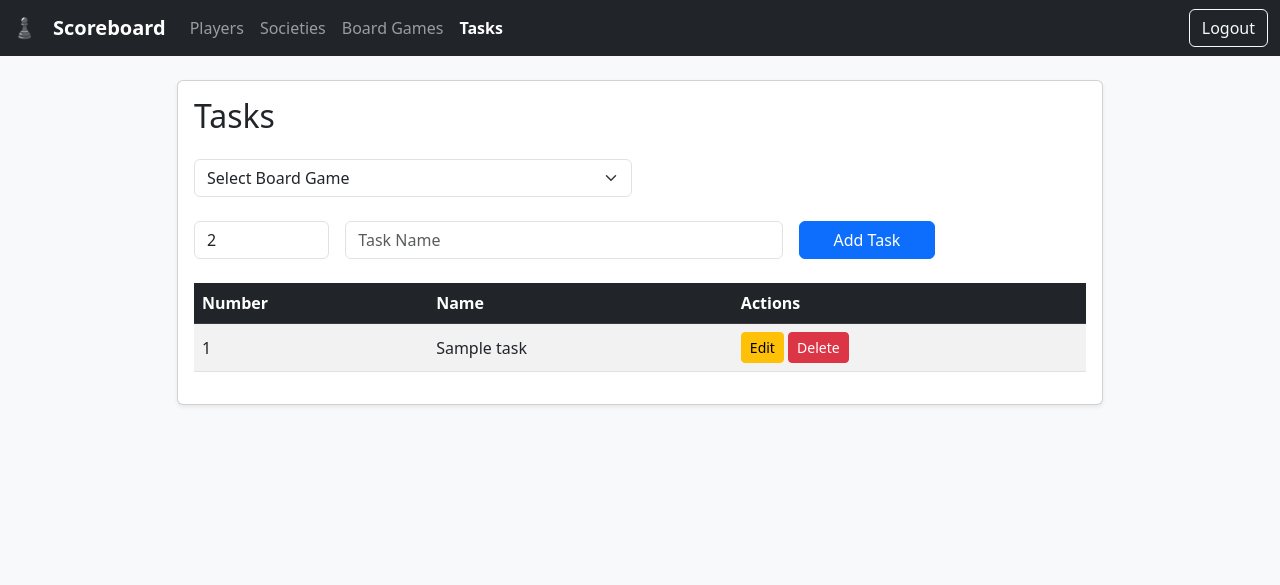
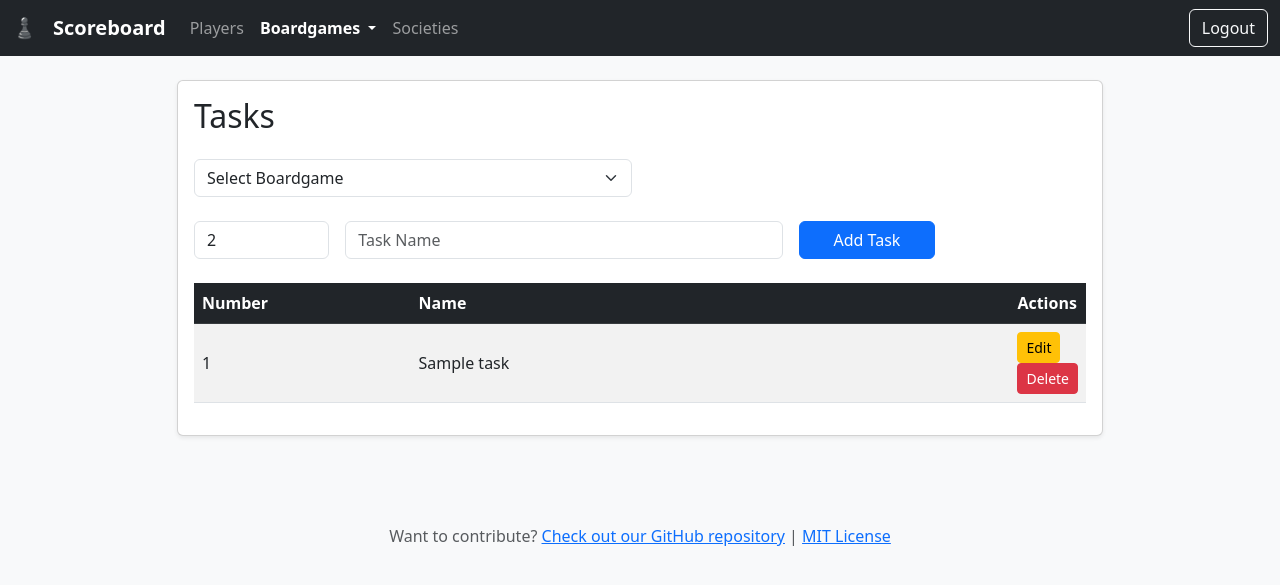
Before and after one commit to Bardesss/scoreboard, a FastAPI app: page /admin/tasks?boardgame_id=1 in a window 1280 px wide. Shown: the top 585 px of the page. Run offline with FastAPI, Linux system fonts and the light colour scheme; the visitor is signed in with stand-in values (Sample User, id 1); tables that the repository leaves empty hold one stand-in row (values such as "Sample post").

Commit message:
Fixed some styling and more

```diff
--- a/src/crud.py
+++ b/src/crud.py
@@ -168,10 +168,19 @@ def create_played_game(db: Session, society_id: int, boardgame_id: int, win_type
     db.refresh(played_game)
     return played_game
 
-def update_played_game(db: Session, played_game_id: int, win_type: str, data: dict):
+def update_played_game(db: Session, played_game_id: int, boardgame_id: int, win_type: str, data: dict):
     game = db.query(models.PlayedGame).filter(models.PlayedGame.id == played_game_id).first()
     if not game:
         return None
+
+    # Update de datum
+    if 'played_at' in data:
+        game.played_at = data['played_at']
+
+    # Update aanwezige spelers
+    if 'present_players' in data:
+        game.present_player_ids = ','.join(map(str, data['present_players']))
+
     if win_type == 'winner':
         game.winner_id = data.get('winner_id')
         game.points = None
--- a/src/main.py
+++ b/src/main.py
@@ -345,12 +345,38 @@ async def edit_played_game_form(request: Request, society_id: int, game_id: int,
 
 @app.post('/societies/{society_id}/games/edit/{game_id}')
 @auth.admin_required
-async def edit_played_game(request: Request, society_id: int, game_id: int, boardgame_id: int = Form(...), win_type: str = Form(...), db: Session = Depends(get_db)):
+async def edit_played_game(request: Request, society_id: int, game_id: int, boardgame_id: int = Form(...), win_type: str = Form(...), played_at: str = Form(...), db: Session = Depends(get_db)):
+    # Valideer de datum
+    played_at_dt = datetime.fromisoformat(played_at)
+    if played_at_dt > datetime.now():
+        # Haal de benodigde data op voor de template
+        played_game = db.query(models.PlayedGame).filter(models.PlayedGame.id == game_id).first()
+        society = db.query(models.Society).filter(models.Society.id == society_id).first()
+        games = crud.get_boardgames(db)
+        players = crud.get_players(db)
+        selected_game = db.query(models.BoardGame).filter(models.BoardGame.id == played_game.boardgame_id).first()
+        win_type = selected_game.win_type if selected_game else None
+        tasks = crud.get_tasks(db, boardgame_id=played_game.boardgame_id) if win_type == 'task' else []
+
+        # Toon de template met foutmelding
+        return templates.TemplateResponse('edit_played_game.html', {
+            "request": request,
+            "played_game": played_game,
+            "society": society,
+            "games": games,
+            "players": players,
+            "selected_game": selected_game,
+            "win_type": win_type,
+            "tasks": tasks,
+            "error": "De datum mag niet in de toekomst liggen!"
+        })
+
     data = {}
     form = await request.form()
     # Verwerk aanwezige spelers (checkboxes)
     present_players = [int(k.split('_')[1]) for k, v in form.items() if k.startswith('present_') and v == '1']
     data['present_players'] = present_players
+    data['played_at'] = played_at_dt
     if win_type == 'winner':
         data['winner_id'] = int(form['winner_id'])
     elif win_type == 'points':
--- a/src/static/custom.css
+++ b/src/static/custom.css
@@ -13,3 +13,27 @@ body { background: #f8f9fa; }
 .played-games-table th.winner-col { width: 20%; }
 .played-games-table th.actions-col { width: 20%; }
 .played-games-table th.result-col { width: auto; }
+
+/* Task table column widths */
+.task-number-col {
+    width: 10%;
+}
+
+.task-name-col {
+    width: 70%;
+}
+
+.task-actions-col {
+    width: 20%;
+}
+
+/* Kolombreedtes voor societies tabel in public_home */
+.table th:nth-child(1) { width: 25%; }  /* Name kolom */
+.table th:nth-child(2) { width: 45%; }  /* Players kolom */
+.table th:nth-child(3) { width: 30%; }  /* Actions kolom */
+
+/* Kolombreedtes voor societies tabel in admin sectie */
+.card .table th:nth-child(1) { width: 25%; }  /* Name kolom */
+.card .table th:nth-child(2) { width: 35%; }  /* Players kolom */
+.card .table th:nth-child(3) { width: 20%; }  /* Boardgame kolom */
+.card .table th:nth-child(4) { width: 20%; }  /* Actions kolom */
--- a/src/templates/add_played_game.html
+++ b/src/templates/add_played_game.html
@@ -9,7 +9,7 @@
     </div>
     {% endif %}
     <div class="mb-3">
-      <label class="form-label">Board Game</label>
+      <label class="form-label">Boardgame</label>
       <div class="form-control-plaintext fw-bold">
         {{ selected_game.name if selected_game else 'Geen bordspel gevonden' }}
       </div>
@@ -69,7 +69,7 @@
         </div>
       {% endif %}
       <div class="mb-3">
-        <label for="played_at" class="form-label">Datum en tijd</label>
+        <label for="played_at" class="form-label">Datum en tijd (dd/mm/yyyy)</label>
         <input type="datetime-local" class="form-control" id="played_at" name="played_at" value="{{ now.strftime('%Y-%m-%dT%H:%M') }}" required>
       </div>
       <button type="submit" class="btn btn-success">Save Played Game</button>
--- a/src/templates/base.html
+++ b/src/templates/base.html
@@ -22,14 +22,17 @@
                     <li class="nav-item">
                         <a class="nav-link{% if '/admin/players' in request.url.path %} active{% endif %}" href="/admin/players">Players</a>
                     </li>
+                    <li class="nav-item dropdown">
+                        <a class="nav-link dropdown-toggle{% if '/admin/boardgames' in request.url.path or '/admin/tasks' in request.url.path %} active{% endif %}" href="#" role="button" data-bs-toggle="dropdown" aria-expanded="false">
+                            Boardgames
+                        </a>
+                        <ul class="dropdown-menu">
+                            <li><a class="dropdown-item{% if '/admin/boardgames' in request.url.path %} active{% endif %}" href="/admin/boardgames">Boardgames</a></li>
+                            <li><a class="dropdown-item{% if '/admin/tasks' in request.url.path %} active{% endif %}" href="/admin/tasks">Tasks</a></li>
+                        </ul>
+                    </li>
                     <li class="nav-item">
                         <a class="nav-link{% if '/admin/societies' in request.url.path %} active{% endif %}" href="/admin/societies">Societies</a>
-                    </li>
-                    <li class="nav-item">
-                        <a class="nav-link{% if '/admin/boardgames' in request.url.path %} active{% endif %}" href="/admin/boardgames">Board Games</a>
-                    </li>
-                    <li class="nav-item">
-                        <a class="nav-link{% if '/admin/tasks' in request.url.path %} active{% endif %}" href="/admin/tasks">Tasks</a>
                     </li>
                     {% endif %}
                 </ul>
@@ -50,6 +53,11 @@
             </div>
         </div>
     </div>
+    <footer class="footer mt-auto py-3 bg-light">
+        <div class="container text-center">
+            <span class="text-muted">Want to contribute? <a href="https://github.com/Bardesss/scoreboard" target="_blank">Check out our GitHub repository</a> | <a href="https://github.com/Bardesss/scoreboard/blob/main/LICENSE" target="_blank">MIT License</a></span>
+        </div>
+    </footer>
     <script src="https://cdn.jsdelivr.net/npm/bootstrap@5.3.0/dist/js/bootstrap.bundle.min.js"></script>
 </body>
 </html>
--- a/src/templates/boardgames.html
+++ b/src/templates/boardgames.html
@@ -2,7 +2,7 @@
 {% block content %}
 <div class="card shadow-sm mb-4">
   <div class="card-body">
-    <h2 class="card-title mb-4">Board Games</h2>
+    <h2 class="card-title mb-4">Boardgames</h2>
     {% if error %}
     <div class="alert alert-danger" role="alert">
       {{ error }}
--- a/src/templates/edit_boardgame.html
+++ b/src/templates/edit_boardgame.html
@@ -2,7 +2,7 @@
 {% block content %}
 <div class="card shadow-sm mb-4">
   <div class="card-body">
-    <h2 class="card-title mb-4">Edit Board Game</h2>
+    <h2 class="card-title mb-4">Edit Boardgame</h2>
     <form method="post" action="/admin/boardgames/edit/{{ game.id }}" class="row g-3 mb-4">
       <div class="col-md-6">
         <input type="text" name="name" class="form-control" value="{{ game.name }}" required>
--- a/src/templates/played_games.html
+++ b/src/templates/played_games.html
@@ -8,7 +8,7 @@
       {% set boardgame_id = played_games[0].boardgame_id %}
       {% for g in games %}
         {% if g.id == boardgame_id %}
-          <div class="mb-3"><strong>Board Game:</strong> {{ g.name }}</div>
+          <div class="mb-3"><strong>Boardgame:</strong> {{ g.name }}</div>
         {% endif %}
       {% endfor %}
     {% endif %}
@@ -28,7 +28,7 @@
       <tbody>
         {% for game in played_games %}
         <tr>
-          <td>{{ game.played_at.strftime('%Y-%m-%d %H:%M') }}</td>
+          <td>{{ game.played_at.strftime('%d/%m/%Y %H:%M') }}</td>
           {# Boardgame kolom verwijderd #}
           <td>
             {% set winner_id = game.winner_id if game.winner_id else game.winner_id_task %}
--- a/src/templates/societies.html
+++ b/src/templates/societies.html
@@ -21,14 +21,14 @@
           <option value="{{ game.id }}">{{ game.name }}</option>
           {% endfor %}
         </select>
-        <small>Select one board game</small>
+        <small>Select one boardgame</small>
       </div>
       <div class="col-md-2">
         <button type="submit" class="btn btn-primary w-100">Add Society</button>
       </div>
     </form>
     <table class="table table-striped table-hover align-middle">
-      <thead class="table-dark"><tr><th>Name</th><th>Players</th><th>Board Games</th><th>Actions</th></tr></thead>
+      <thead class="table-dark"><tr><th>Name</th><th>Players</th><th>Boardgames</th><th>Actions</th></tr></thead>
       <tbody>
         {% for society in societies %}
         <tr>
--- a/src/templates/tasks.html
+++ b/src/templates/tasks.html
@@ -11,7 +11,7 @@
     <form method="get" action="/admin/tasks" class="row g-3 mb-4">
       <div class="col-md-6">
         <select name="boardgame_id" class="form-select" required onchange="this.form.submit()">
-          <option value="">Select Board Game</option>
+          <option value="">Select Boardgame</option>
           {% for game in games %}
           <option value="{{ game.id }}" {% if game.id == selected_boardgame_id %}selected{% endif %}>{{ game.name }}</option>
           {% endfor %}
@@ -32,13 +32,19 @@
       </div>
     </form>
     <table class="table table-striped table-hover align-middle">
-      <thead class="table-dark"><tr><th>Number</th><th>Name</th><th>Actions</th></tr></thead>
+      <thead class="table-dark">
+        <tr>
+          <th class="task-number-col">Number</th>
+          <th class="task-name-col">Name</th>
+          <th class="task-actions-col">Actions</th>
+        </tr>
+      </thead>
       <tbody>
         {% for task in tasks %}
         <tr>
-          <td>{{ task.number }}</td>
-          <td>{{ task.name }}</td>
-          <td>
+          <td class="task-number-col">{{ task.number }}</td>
+          <td class="task-name-col">{{ task.name }}</td>
+          <td class="task-actions-col">
             <a href="/admin/tasks/edit/{{ task.id }}?boardgame_id={{ selected_boardgame_id }}" class="btn btn-warning btn-sm">Edit</a>
             <form method="post" action="/admin/tasks/delete/{{ task.id }}?boardgame_id={{ selected_boardgame_id }}" style="display:inline;">
               <button type="submit" class="btn btn-danger btn-sm">Delete</button>
```
Also changed, not shown: src/templates/edit_played_game.html (+9 -0 lines), src/templates/public_home.html (+5 -2 lines), README.md.
